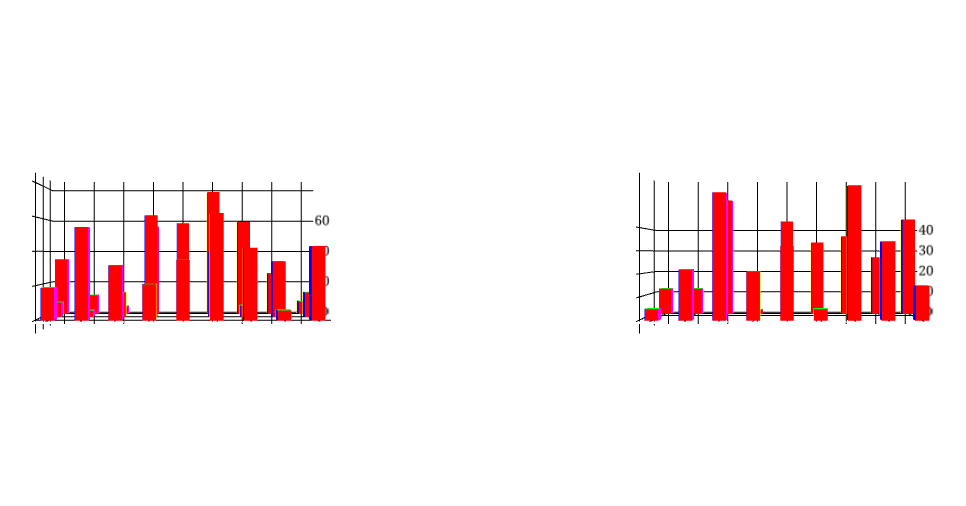
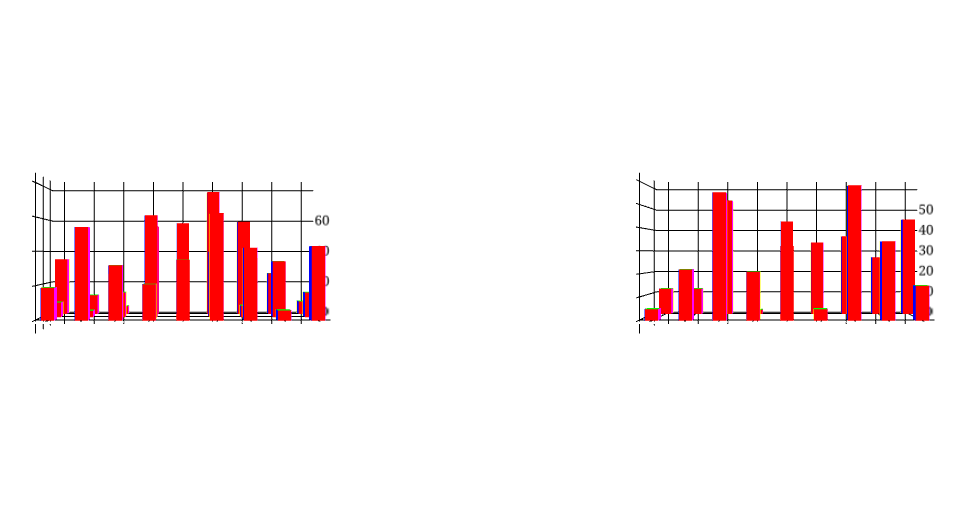
Before and after one commit to 4ubIce/3dbarcharts, a plain HTML site: page index.html in a window 1280 px wide. Shown: the part 5-511 px from the top of the page, without its empty margins (125-1091 px from the left). Drawn offline with Linux system fonts and the light colour scheme.

Commit message:
fix error draw text

```diff
--- a/Character.js
+++ b/Character.js
@@ -158,6 +158,13 @@ class Character extends ClassHelper {
         this.gl.bufferData(this.gl.ARRAY_BUFFER, new Float32Array(colors), this.gl.STATIC_DRAW);
         this.squareVertexColorBuffer.itemSize = 4;
         this.squareVertexColorBuffer.numItems = 1;
+
+        this.lineVertexIndexBuffer = this.gl.createBuffer();
+        this.gl.bindBuffer(this.gl.ELEMENT_ARRAY_BUFFER, this.lineVertexIndexBuffer);
+        let lineVertexIndices = [0,1,2,3];
+        this.gl.bufferData(this.gl.ELEMENT_ARRAY_BUFFER, new Uint16Array(lineVertexIndices), this.gl.STATIC_DRAW);
+        this.lineVertexIndexBuffer.itemSize = 1;
+        this.lineVertexIndexBuffer.numItems = 4;
     }
 
     drawScene() {
@@ -182,8 +189,12 @@ class Character extends ClassHelper {
         this.gl.uniform4fv(this.shaderProgram.vColor2, blackColor);
         this.gl.bindTexture(this.gl.TEXTURE_2D, this.textTexture);
         this.gl.uniform1i(this.shaderProgram.samplerUniform, 0);
+
+        this.gl.bindBuffer(this.gl.ELEMENT_ARRAY_BUFFER, this.lineVertexIndexBuffer);
+
         this.setMatrixUniforms();
-        this.gl.drawArrays(this.gl.TRIANGLE_STRIP, 0, this.squareVertexPositionBuffer.numItems);
+        //this.gl.drawArrays(this.gl.TRIANGLE_STRIP, 0, this.squareVertexPositionBuffer.numItems);
+        this.gl.drawElements(this.gl.TRIANGLE_STRIP, this.lineVertexIndexBuffer.numItems, this.gl.UNSIGNED_SHORT, 0);
     }
 
     setMatrixUniforms() {
--- a/ThreeDBarChart.js
+++ b/ThreeDBarChart.js
@@ -139,7 +139,7 @@ class ThreeDBarChart extends ClassHelper {
             };
 
             this.mvPushMatrix();
-            const axisX = new CoordinatePlaneText(this.gl, this.shaderProgram, this.mvMatrix, {x: -w / 2, y: 0, z: 1, width: w, height: d, xTicksCount: maxColumnCount, yTicksCount: rowCount, tickStep: tickStep, ledge: l, rotate: 90, xRotation: 1, text: this.cfg.text, textPosition: 'y'});
+            const axisX = new CoordinatePlaneText(this.gl, this.shaderProgram, this.mvMatrix, {x: -w / 2, y: 0, z: 1, width: w, height: d, xTicksCount: maxColumnCount, yTicksCount: rowCount, tickStep: d / (rowCount - 1), ledge: l, rotate: 90, xRotation: 1, text: this.cfg.text, textPosition: 'y'});
             this.mvPopMatrix();
             this.mvPushMatrix();
             const axisY = new CoordinatePlaneText(this.gl, this.shaderProgram, this.mvMatrix, {x: -w / 2, y: -1, z: -l, width: w, height: 1 + yScale(maxValue), xTicksCount: maxColumnCount, yTicksCount: axisTicksCount, tickStep: tickStep, ledge: l, text: {text: axisValue}});
--- a/index.html
+++ b/index.html
@@ -25,7 +25,7 @@
 </div>
     <script>
         const bar1 = new ThreeDBarChart(document.querySelector('.barChart1'), {ledge: 0.2}, 'data1.json');
-        const bar2 = new ThreeDBarChart(document.querySelector('.barChart2'), {ledge: 0.2, text: {color: '#0000f0'}}, 'data2.json');
+        const bar2 = new ThreeDBarChart(document.querySelector('.barChart2'), {axisTicksCount: 7, ledge: 0.2, text: {color: '#0000f0'}}, 'data2.json');
     </script>
 </body>
 </html>
```
